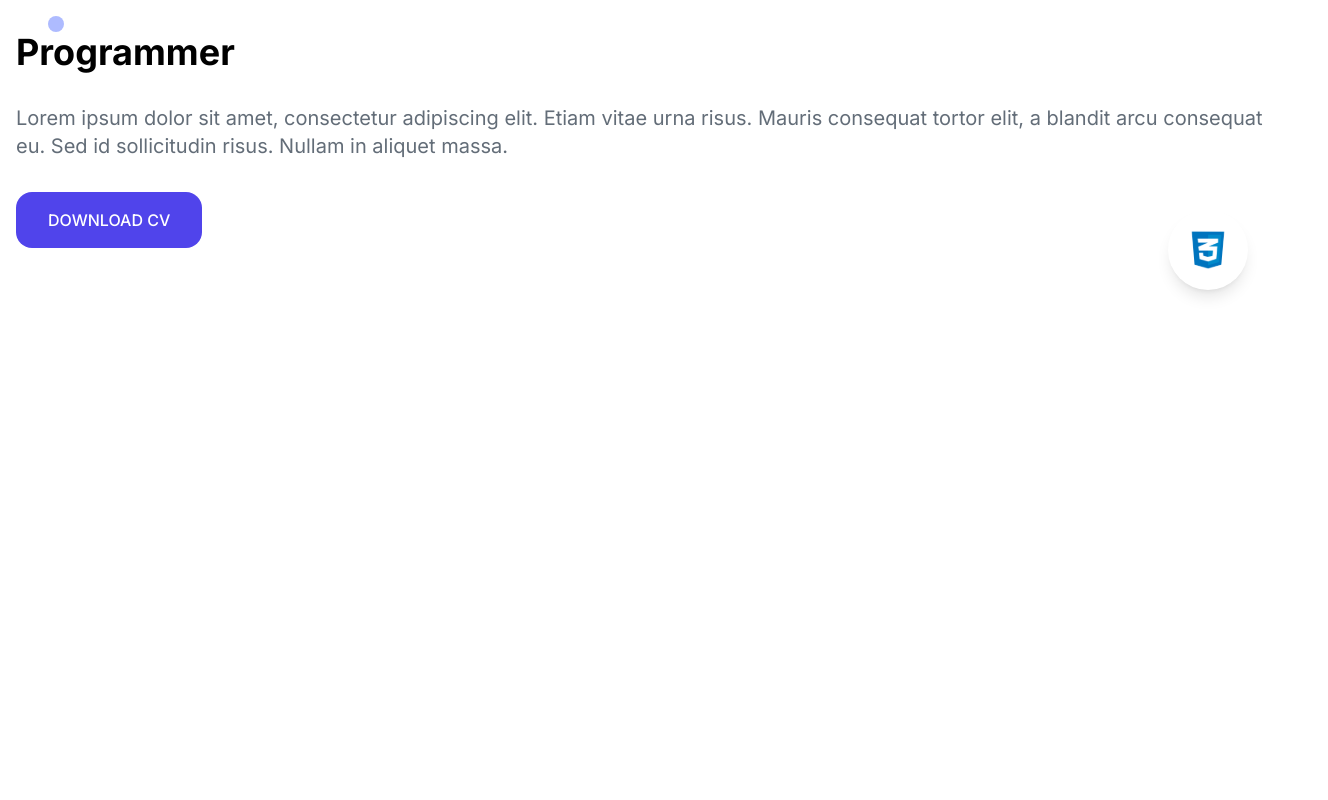
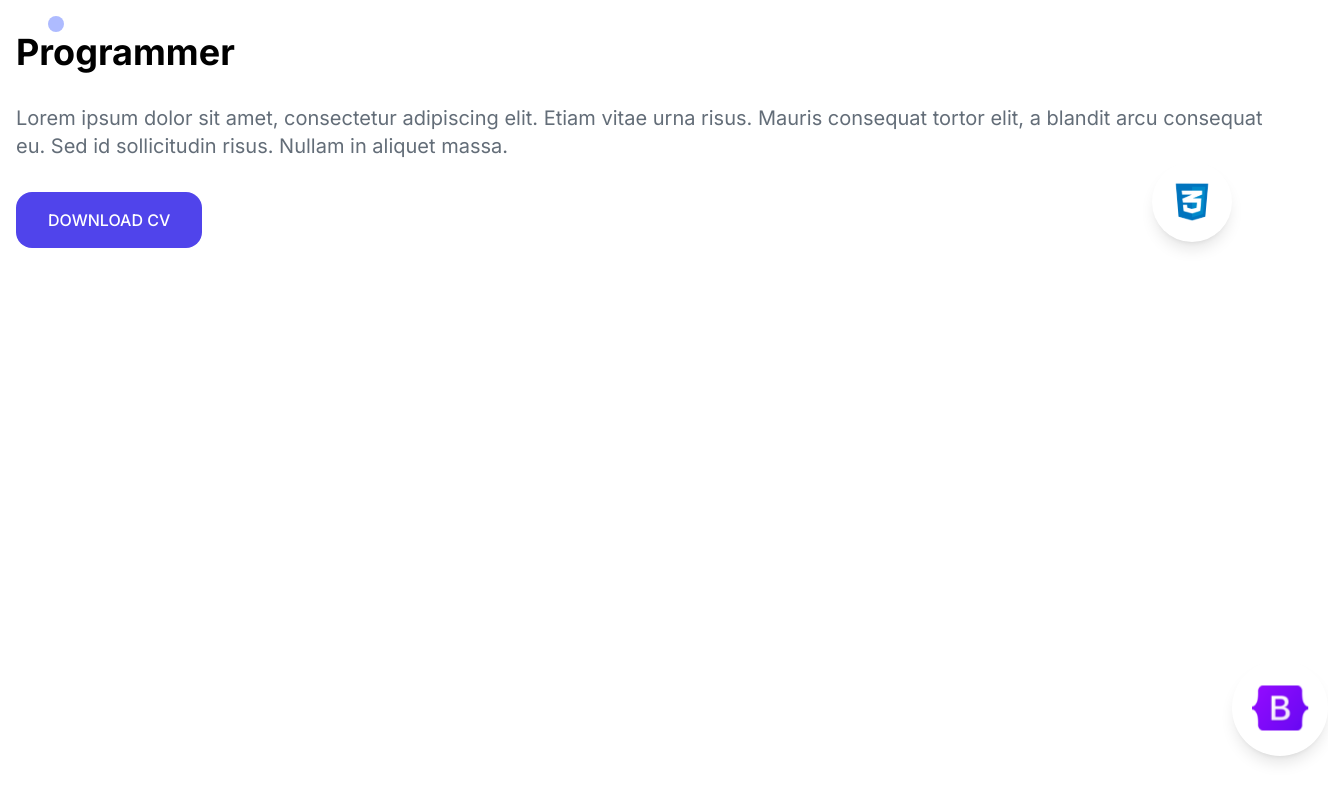
Before and after one commit to FieryInferno/my-portofolio, a Next.js app: page /example in a window 1280 px wide. Shown: the part 248-1048 px from the top of the page, 1328 px wide, since content can reach past the window. Before the commit the page ends 1016 px from the top, so only its background shows below. Built offline with nearby package versions, Linux system fonts and the light colour scheme.

Commit message:
feat:bootstrap animation

```diff
--- a/src/app/globals.scss
+++ b/src/app/globals.scss
@@ -1,4 +1,11 @@
-.hm4-hero-right {
+.icon-wrapper {
+    position: absolute;
+    bottom: 0;
+    background-color: white;
+    border-radius: 50%;
+    display: flex;
+    justify-content: center;
+    box-shadow: 0 10px 15px -3px rgb(0 0 0 / 0.1), 0 4px 6px -4px rgb(0 0 0 / 0.1);
     animation: 4s ups-down linear infinite;
 }
 
--- a/src/components/hero.tsx
+++ b/src/components/hero.tsx
@@ -3,6 +3,7 @@
 import { useEffect, useRef } from "react";
 import Image from "next/image";
 import html from "../../public/html.svg";
+import bootstrap from "../../public/bootstrap.svg";
 
 export default () => {
     const circle = useRef<HTMLDivElement>(null);
@@ -25,16 +26,21 @@ export default () => {
         <div className="relative h-screen">
             <div className="bg-[#EAEBFD] w-[40rem] h-[40rem] rounded-full absolute -top-[33rem] -left-[83%]"></div>
             <div className="bg-[#AEBBFF] w-4 h-4 rounded-full absolute top-12 left-12 transition-all duration-1000" ref={circle}></div>
-            <div className="relative">
-                <div className="mx-4">
+            <div className="mx-4">
+                <div className="relative">
                     <div className="text-[#5044EB] text-2xl mt-36 font-medium">
                         Hello! I am M. Bagas Setia
                     </div>
                     <div className="my-8 text-4xl font-bold">Programmer</div>
                     <div className="text-[#636D78] text-xl mb-8">Lorem ipsum dolor sit amet, consectetur adipiscing elit. Etiam vitae urna risus. Mauris consequat tortor elit, a blandit arcu consequat eu. Sed id sollicitudin risus. Nullam in aliquet massa.</div>
                     <a className="bg-[#5044eb] text-white py-4 px-8 font-medium rounded-2xl relative inline-block overflow-hidden z-10 cursor-pointer before:absolute before:h-24 before:w-56 before:bg-black before:rounded-[50%]  before:-left-4  before:-top-24  before:-z-10 hover:before:top-[-1rem] hover:before:transition-all hover:before:duration-300">DOWNLOAD CV</a>
-                    <div className="absolute -bottom-12 right-8 bg-white rounded-[50%] w-20 h-20 flex justify-center shadow-lg hm4-hero-right">
+                    <div className="icon-wrapper w-20 h-20 right-8">
                         <Image src={html} alt="HTML" />
+                    </div>
+                </div>
+                <div className="h-screen">
+                    <div className="icon-wrapper w-24 h-24 -right-12">
+                        <Image src={bootstrap} alt="boostrap" />
                     </div>
                 </div>
             </div>
```
Also changed, not shown: public/bootstrap.svg (added).
